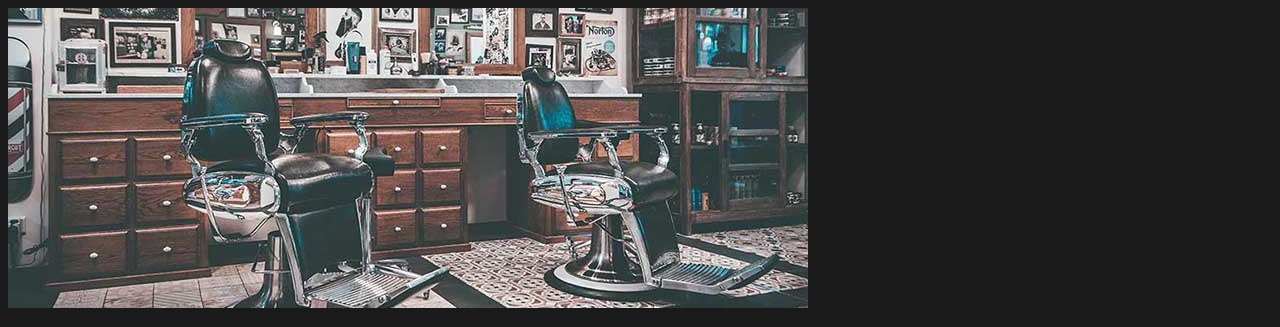
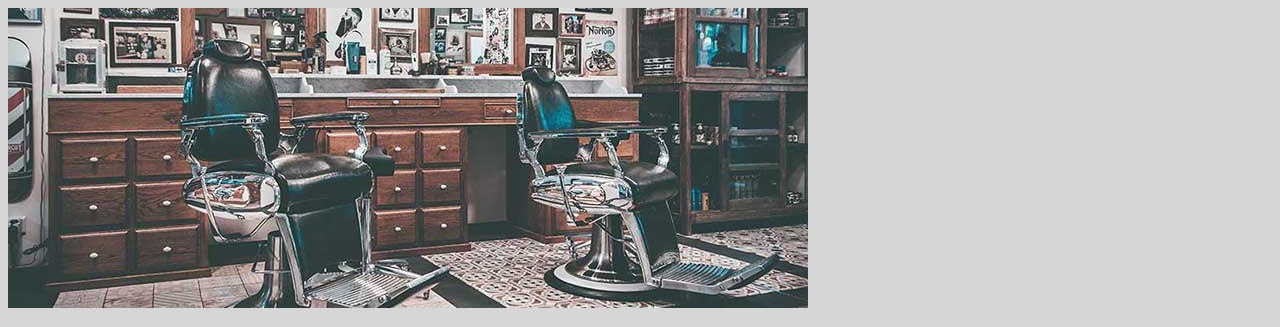
Before and after one commit to alessandrorosafilho/aula-03-11, a plain HTML site: page index.html in a window 1280 px wide. Shown: the top 327 px of the page. Drawn offline with Linux system fonts and the light colour scheme.

Commit message:
aleeeeee

```diff
--- a/style.css
+++ b/style.css
@@ -1,5 +1,5 @@
 body {
-     background: #1b1a1a
+     background: #cccc
 }
 
 h1 {
```
